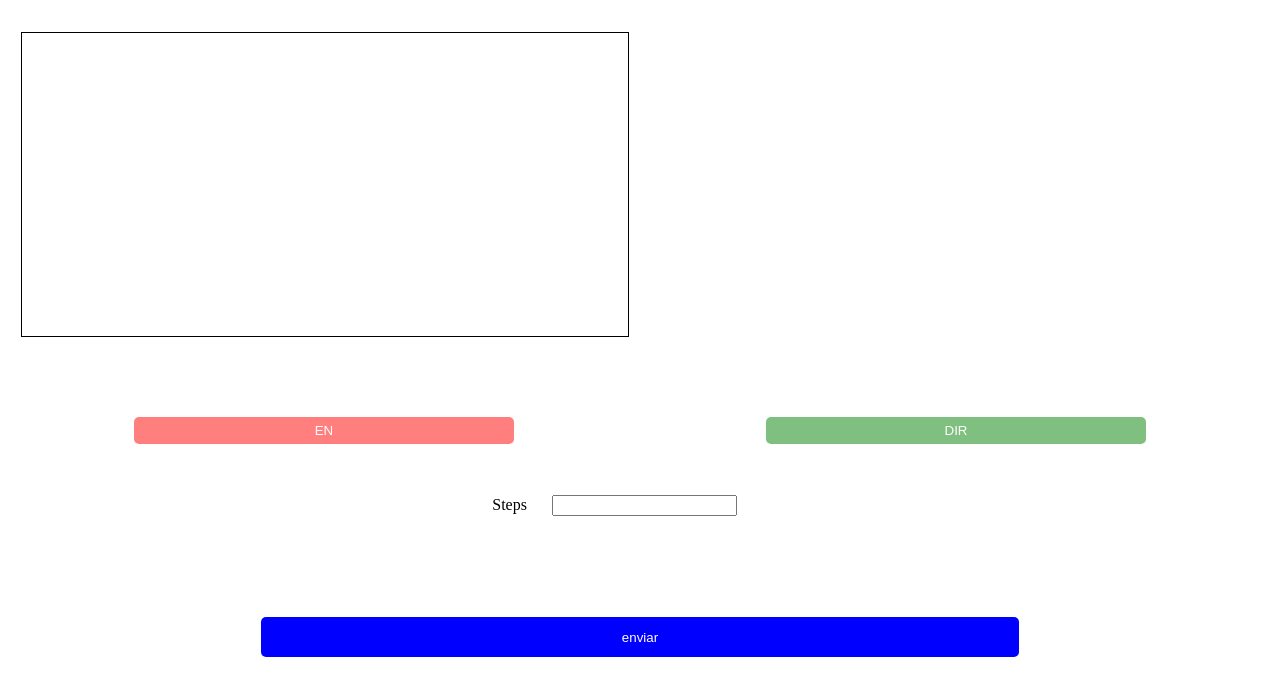
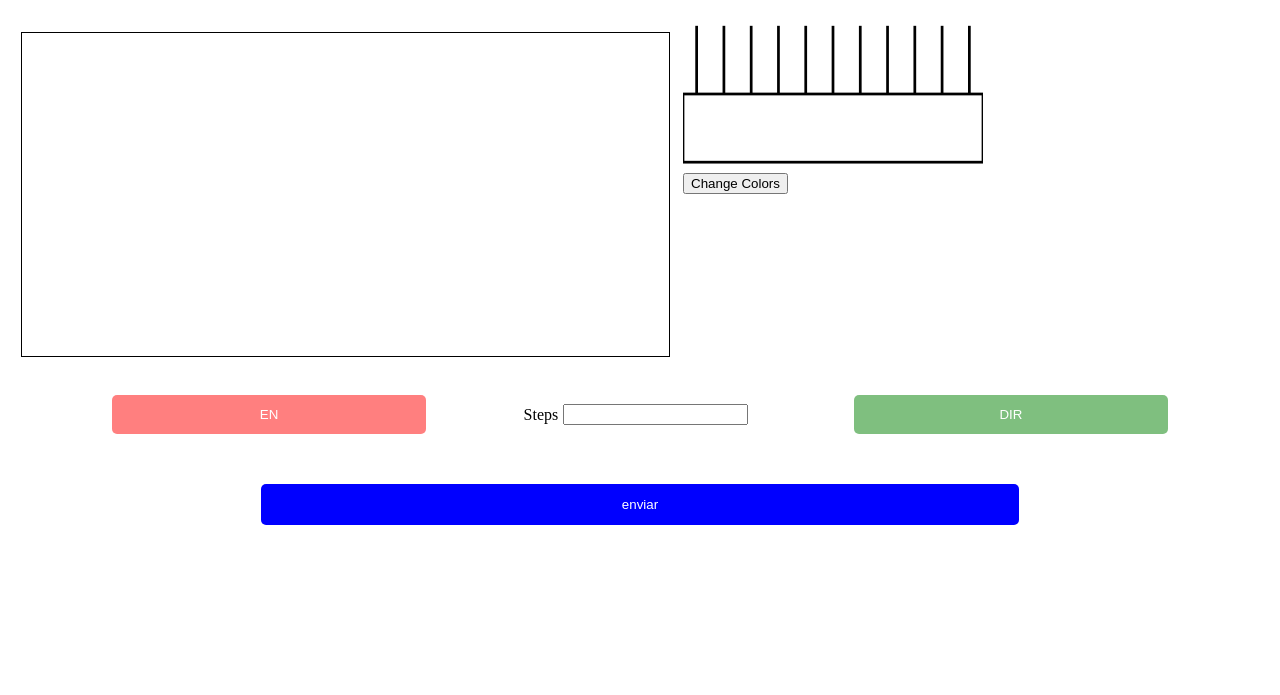
Before and after one commit to kevinu27/stepperMotorWebControl, a plain HTML site: page index.html in a window 1280 px wide. Shown: the part 61-756 px from the top of the page. Drawn offline with Linux system fonts and the light colour scheme.

Commit message:
añado el diagrama del driver

```diff
--- a/index.html
+++ b/index.html
@@ -9,20 +9,45 @@
 </head>
 <body>
     <h1>Webcam Viewer</h1>
-    <video id="webcam1" autoplay playsinline></video>
+    <div class="first-section">
+
+        <video id="webcam1" autoplay playsinline></video>
+        <div class="driver">
+            <svg viewBox="0 0 220 100">
+                <g id="pins">
+                    <line x1="10" y1="0" x2="10" y2="50" stroke="black" stroke-width="2" />
+                    <line x1="30" y1="0" x2="30" y2="50" stroke="black" stroke-width="2" />
+                    <line x1="50" y1="0" x2="50" y2="50" stroke="black" stroke-width="2" />
+                    <line x1="70" y1="0" x2="70" y2="50" stroke="black" stroke-width="2" />
+                    <line x1="90" y1="0" x2="90" y2="50" stroke="black" stroke-width="2" />
+                    <line x1="110" y1="0" x2="110" y2="50" stroke="black" stroke-width="2" />
+                    <line x1="130" y1="0" x2="130" y2="50" stroke="black" stroke-width="2" />
+                    <line x1="150" y1="0" x2="150" y2="50" stroke="black" stroke-width="2" />
+                    <line x1="170" y1="0" x2="170" y2="50" stroke="black" stroke-width="2" />
+                    <line x1="190" y1="0" x2="190" y2="50" stroke="black" stroke-width="2" />
+                    <line x1="210" y1="0" x2="210" y2="50" stroke="black" stroke-width="2" />
+                </g>
+                <rect x="0" y="50" width="220" height="50" fill="none" stroke="black" stroke-width="2" />
+            </svg>
+            <br>
+            <button id="changeColorBtn">Change Colors</button>
+        </div>
+    </div>
     <!-- <video id="webcam2" autoplay playsinline></video> -->
      <div class="botones">
         <div class="boton-holder">
             <button onclick="boton1()" class="boton boton1" id="boton1">EN</button>
         </div>
+        <div class="input-holder">
+            <label for="">Steps</label>
+            <input type="text" id="Input" class="input" placeholder="">
+        </div>
         <div class="boton-holder">
             <button onclick="boton2()" class="boton boton2"  id="boton2">DIR</button>
         </div>
+
      </div>
-     <div class="input-holder">
-         <label for="">Steps</label>
-         <input type="text" id="Input" class="input" placeholder="">
-     </div>
+
      <div class="boton-holder2">
         <button onclick="boton4()" class="boton boton4" id="boton4">enviar</button>
     </div>
--- a/main.js
+++ b/main.js
@@ -1,3 +1,4 @@
+document.addEventListener('DOMContentLoaded', (event) => {
 var port;
 var writer;
 var pull = 0
@@ -127,3 +128,24 @@ async function boton2() {
 
             }
             }
+
+            const changeColorBtn = document.getElementById('changeColorBtn');
+            const pins = document.querySelectorAll('#pins line');
+
+            changeColorBtn.addEventListener('click', () => {
+                let delay = 0;
+                pins.forEach((pin, index) => {
+                    setTimeout(() => {
+                        pin.setAttribute('stroke', getRandomColor());
+                    }, delay);
+                    delay += 200; // Increment delay for each pin
+                });
+                console.log('en el click del boton')
+            });
+
+            function getRandomColor() {
+                return `rgb(${Math.random()*255},${Math.random()*255},${Math.random()*255})`;
+            }
+
+
+        })
--- a/style.css
+++ b/style.css
@@ -1,5 +1,5 @@
 video {
-    width: 48%;
+    width: 55%;
     margin: 1%;
     border: 1px solid black;
 }
@@ -14,7 +14,7 @@ video {
     width: 100%;
     /* border: 2px solid red; */
     justify-content: space-around;
-    margin-top: 5%;
+    margin-top: 2%;
 }
 .boton{
     width: 25%;
@@ -71,3 +71,17 @@ video {
     justify-content: center;
     align-items: center;
 }
+
+.first-section{
+    display: flex;
+}
+
+.driver {
+    /* border: 2px solid red; */
+    width: 50%;
+}
+
+svg {
+    width: 300px;
+    height: 150px;
+}
```
Also changed, not shown: 1 other file.
